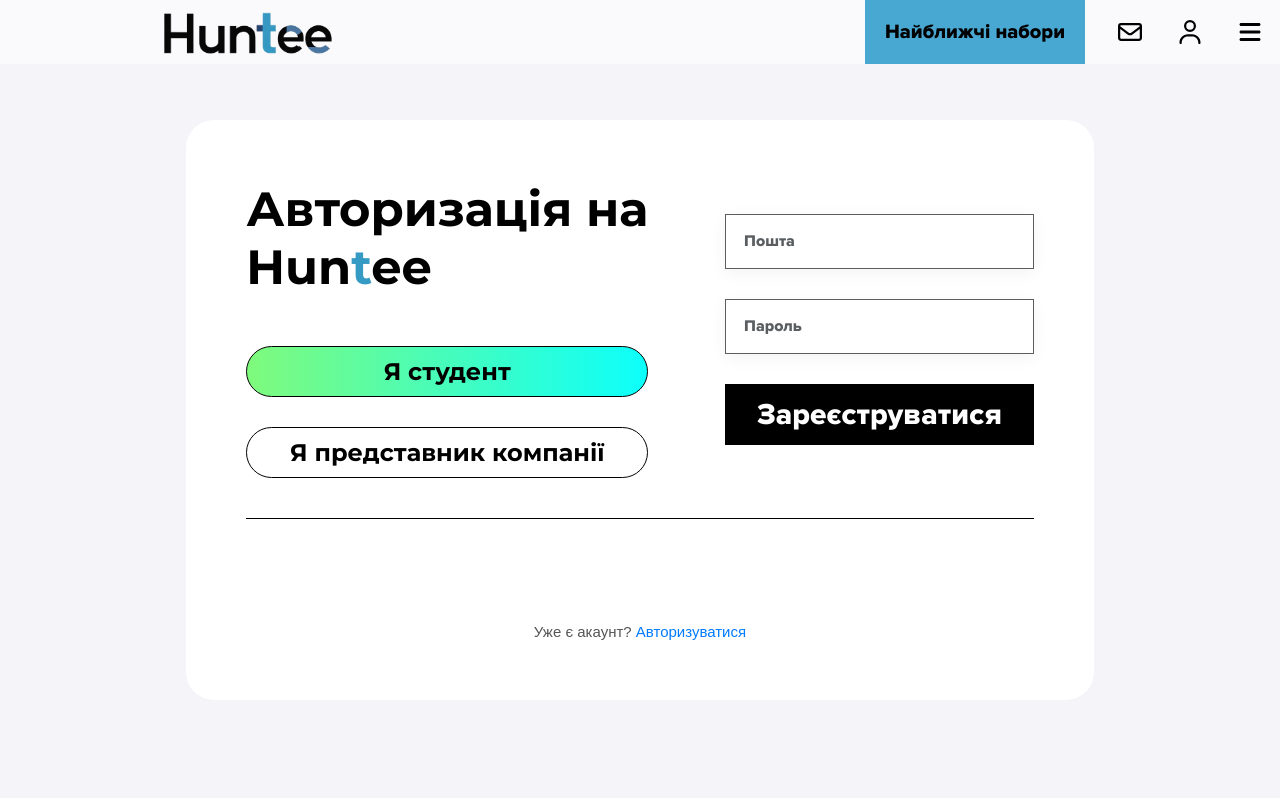
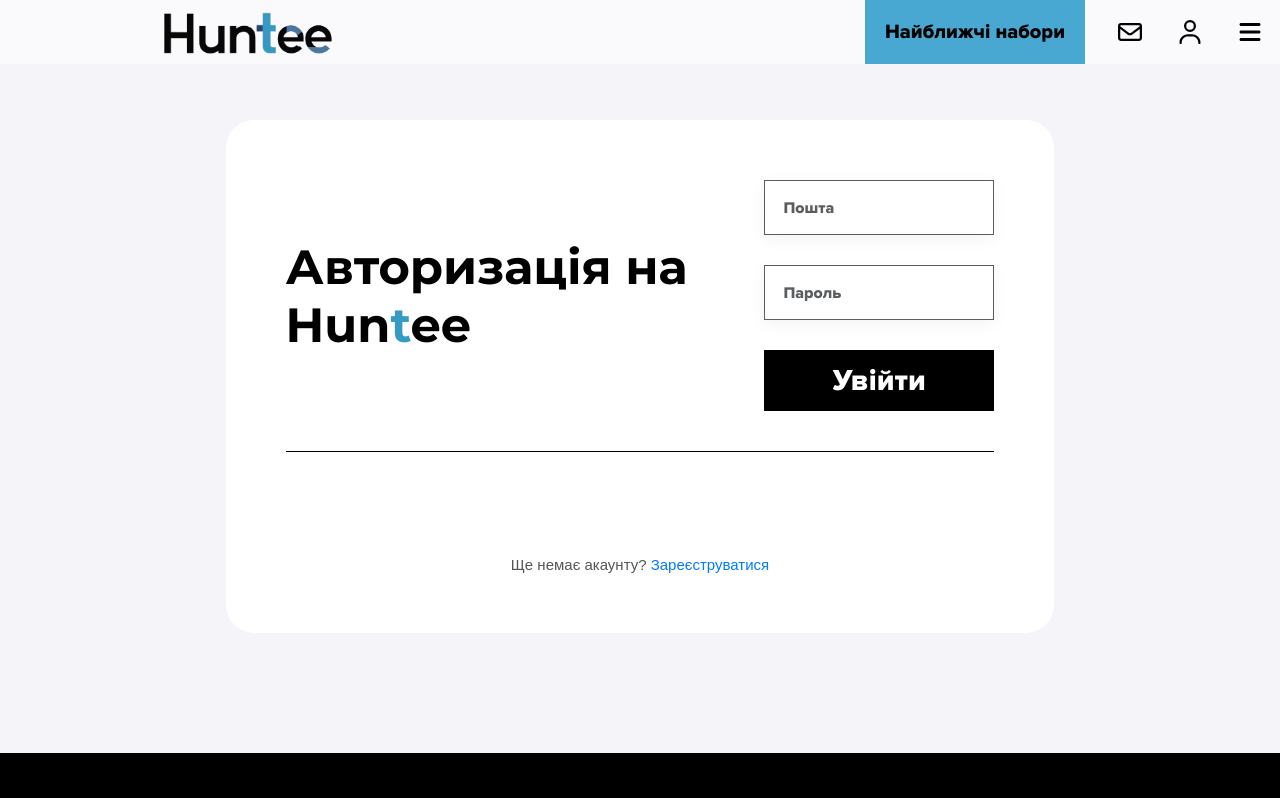
Before and after one commit to valerii-okhmak/huntee, a React (Create React App) app in the folder frontend/: page /login2 in a window 1280 px wide. Shown: the top 798 px of the page. Built offline with nearby package versions, Linux system fonts and the light colour scheme; a web font is replaced by a local one.

Commit message:
fix(auth2): refactor Auth2Form for improved input handling and validation; remove role selection

```diff
--- a/frontend/src/components/auth2/Auth2Form.css
+++ b/frontend/src/components/auth2/Auth2Form.css
@@ -30,38 +30,6 @@
 
 .special-t{
     color: #359AC4;
-}
-
-.choose-who-i-am{
-    display: flex;
-    flex-direction: column;
-    gap: clamp(15px, 3vw, 30px);
-}
-
-.choose-who-i-am div {
-  cursor: pointer;
-  padding: clamp(6px, 1vw, 10px) clamp(15px, 2vw, 25px);
-  border-radius: 28px;
-  border: 1px solid #000000;
-  font-size: clamp(12px, 2vw, 24px);
-  font-family: 'Montserrat', sans-serif;
-  color: #000000;
-  text-align: center;
-  font-weight: 700;
-  transition: 0.3s;
-}
-
-
-.choose-who-i-am div:hover {
-  background-color: #f4f4f9;
-}
-
-.choose-who-i-am .active {
-    background: linear-gradient(to right, #EEF600, #09FFFF);
-    background-size: 200% 100%;
-    background-position: 0% 0%;
-    animation: gradientShift 10s ease-in-out infinite;
-    color: #000000;
 }
 
 .right-side-auth2 {
@@ -107,6 +75,26 @@
   background: #fff;
   padding: 0 clamp(2px, 1vw, 4px);
 }
+
+/* піднімаємо лейбл якщо користувач ввів щось (email чи пароль) */
+.auth2-input-label.filled {
+  top: 0;
+  transform: translateY(-50%);
+  font-size: clamp(14px, 3.5vw, 18px);
+  color: #000;
+}
+
+/* блокуємо автозаповнення фон */
+.auth2-input:-webkit-autofill {
+  -webkit-box-shadow: 0 0 0px 1000px white inset !important;
+  -webkit-text-fill-color: #202124 !important;
+}
+
+/* для email валідного */
+.auth2-input.valid + .auth2-input-label {
+  color: #000000;
+}
+
 
 .auth2-input-box .auth2-input:focus + .auth2-input-label,
 .auth2-input-box .auth2-input:valid + .auth2-input-label {
--- a/frontend/src/components/auth2/Auth2Form.js
+++ b/frontend/src/components/auth2/Auth2Form.js
@@ -2,72 +2,120 @@ import React, { useState } from 'react';
 import './Auth2Form.css';
 import SocialLogin from '../SocialLogin/SocialLogin';
 import { Link } from 'react-router-dom';
+import { login } from '../../services/authService'; // перевір шлях
+import { saveTokens } from '../../utils/auth'; // перевір шлях
 
 const Auth2Form = () => {
-  const [selectedRole, setSelectedRole] = useState('student');
+  const [email, setEmail] = useState('');
+  const [password, setPassword] = useState('');
   const [error, setError] = useState('');
+  const [isSubmitting, setIsSubmitting] = useState(false);
+
+  const isEmailValid = (em) => /^[^\s@]+@[^\s@]+\.[^\s@]+$/.test(em);
+
+  const handleSubmit = async (e) => {
+    e.preventDefault();
+    setError('');
+
+    if (!isEmailValid(email)) {
+      setError('Введіть коректну пошту.');
+      return;
+    }
+    if (!password) {
+      setError('Введіть пароль.');
+      return;
+    }
+
+    setIsSubmitting(true);
+    try {
+      const response = await login({ email, password });
+      saveTokens(response.data);
+      window.location.href = '/';
+    } catch (err) {
+      const status = err.response?.status;
+      const message = err.response?.data?.message;
+
+      switch (status) {
+        case 400:
+          setError(message || 'Некоректні дані. Перевірте введене.');
+          break;
+        case 401:
+          setError(message || 'Невірна електронна пошта або пароль.');
+          break;
+        case 500:
+          setError('Помилка сервера. Спробуйте пізніше.');
+          break;
+        default:
+          setError('Сталася невідома помилка. Спробуйте ще раз.');
+      }
+    } finally {
+      setIsSubmitting(false);
+    }
+  };
 
   return (
     <div className="auth2-form-container">
-      <form className="auth2-form">
+      <form className="auth2-form" onSubmit={handleSubmit}>
         <div className="top-part-auth2">
           <div className="left-side-auth2">
             <h1>
               Авторизація на<br />
               Hun<span className="special-t">t</span>ee
             </h1>
-            <div className="choose-who-i-am">
-              <div
-                className={`i-am-student ${selectedRole === 'student' ? 'active' : ''}`}
-                onClick={() => setSelectedRole('student')}
-              >
-                Я студент
-              </div>
-              <div
-                className={`i-am-company ${selectedRole === 'company' ? 'active' : ''}`}
-                onClick={() => setSelectedRole('company')}
-              >
-                Я представник компанії
-              </div>
-            </div>
           </div>
           <div className="right-side-auth2">
-            {selectedRole === 'student' ? (
-                <>
             <div className="auth2-input-box">
-                    <input type="email" id="email" className="auth2-input" required />
-                    <label htmlFor="email" className="auth2-input-label">Пошта</label>
+              <input
+                type="email"
+                id="email"
+                className={`auth2-input ${email && isEmailValid(email) ? 'valid' : ''}`}
+                value={email}
+                onChange={(e) => setEmail(e.target.value)}
+                required
+                placeholder=" "
+              />
+              <label
+                htmlFor="email"
+                className={`auth2-input-label ${email ? 'filled' : ''}`}
+              >
+                Пошта
+              </label>
             </div>
 
             <div className="auth2-input-box">
-                    <input type="password" id="password" className="auth2-input" required />
-                    <label htmlFor="password" className="auth2-input-label">Пароль</label>
+              <input
+                type="password"
+                id="password"
+                className="auth2-input"
+                value={password}
+                onChange={(e) => setPassword(e.target.value)}
+                required
+                placeholder=" "
+              />
+              <label htmlFor="password" className="auth2-input-label">
+                Пароль
+              </label>
             </div>
 
-                <button type="submit" className="auth2-submit-button">Зареєструватися</button>
-                </>
-            ) : (
-                <>
-                <div className="auth2-input-box">
-                    <input type="email" id="companyEmail" className="auth2-input" required />
-                    <label htmlFor="companyEmail" className="auth2-input-label">Корпоративна пошта</label>
+            {error && <p className="error-message" style={{ color: '#d93025' }}>{error}</p>}
+
+            <button
+              type="submit"
+              className="auth2-submit-button"
+              disabled={isSubmitting}
+              aria-disabled={isSubmitting}
+            >
+              {isSubmitting ? 'Вхід...' : 'Увійти'}
+            </button>
+          </div>
         </div>
 
-                <div className="auth2-input-box">
-                    <input type="password" id="companyPassword" className="auth2-input" required />
-                    <label htmlFor="companyPassword" className="auth2-input-label">Пароль</label>
-                </div>
+        <div className="horizontal-line-auth2"></div>
 
-                <button type="submit" className="auth2-submit-button">Зареєструватися</button>
-                </>
-            )}
-            </div>
-        </div>
-        <div className="horizontal-line-auth2"></div>
         <div className="bottom-part-auth2">
           <SocialLogin setError={setError} />
           <p className="auth2-footer">
-                Уже є акаунт? <Link to="/login">Авторизуватися</Link>
+            Ще немає акаунту? <Link to="/register">Зареєструватися</Link>
           </p>
         </div>
       </form>
```
Lines whose indentation alone changed are shown as unchanged.
